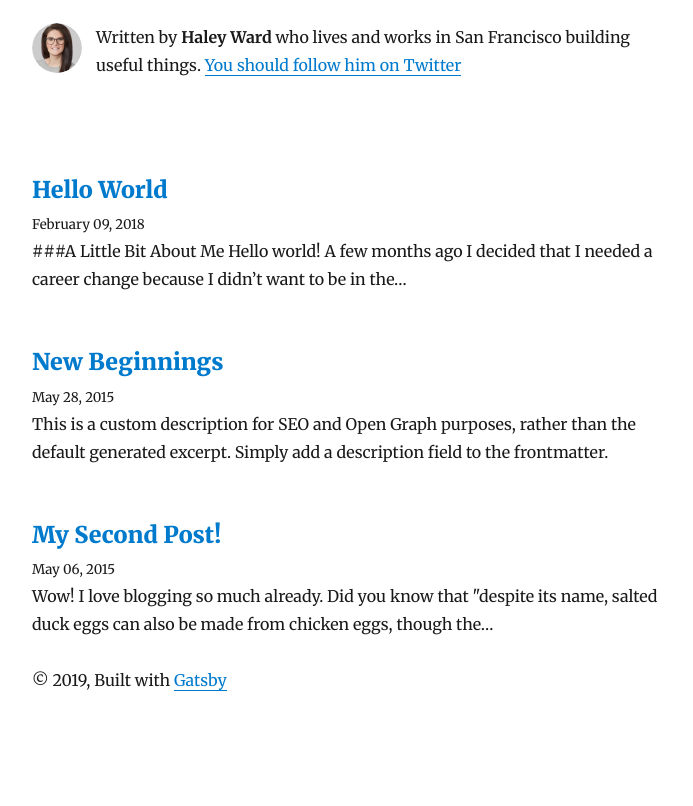
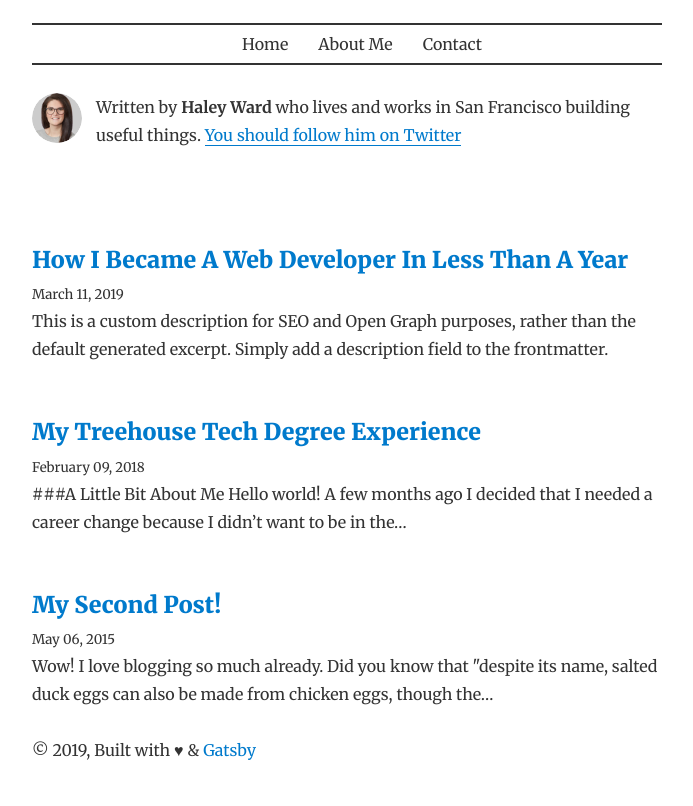
Before and after one commit to HaleyWardo/me, a Gatsby site: page / in a window 1280 px wide. Shown: the part 131-937 px from the top of the page, without its empty margins (293-986 px from the left). Before the commit the page ends 867 px from the top, so only its background shows below. Built offline with nearby package versions, Linux system fonts and the light colour scheme; Gatsby itself is replaced by a stand-in of ours; some packages are replaced by stand-ins of ours.

Commit message:
Add main navigation and initial blogs

```diff
--- a/content/blog/hi-folks/index.md
+++ b/content/blog/how-I-became-a-developer-in-less-than-a-year/index.md
@@ -1,6 +1,6 @@
 ---
-title: New Beginnings
-date: "2015-05-28T22:40:32.169Z"
+title: How I Became A Web Developer In Less Than A Year
+date: "2019-03-11T22:40:32.169Z"
 description: This is a custom description for SEO and Open Graph purposes, rather than the default generated excerpt. Simply add a description field to the frontmatter.
 ---
 
--- a/content/blog/hello-world/index.md
+++ b/content/blog/treehouse-td-experience/index.md
@@ -1,5 +1,5 @@
 ---
-title: Hello World
+title: My Treehouse Tech Degree Experience
 date: "2018-02-09T22:12:03.284Z"
 ---
 
@@ -23,7 +23,7 @@ and I listened to them. So when I decided I was definitely going to try and lear
 
 What I didn’t know about Treehouse was that they came out with a tech degree program. There isn’t a lot of feedback regarding the tech degree program other than their website, so I decided to do a little research. I found a couple Medium posts, but nothing that convinced me… until I found a YouTube video.
 
-**Update:** Unfortunately, SkyeDevelops YouTube channel is no longer active.
+**Update:** Unfortunately, Skyedevelops YouTube channel is no longer active.
 
 In the video, she went through her experience the first day, first week, and first month. After seeing her reaction and how it made her feel, I decided I was going to do it!
 
--- a/src/components/layout.js
+++ b/src/components/layout.js
@@ -11,11 +11,14 @@ class Layout extends React.Component {
 
     if (location.pathname === rootPath) {
       header = (
+        <div>
           <h1
             style={{
               ...scale(1.5),
               marginBottom: rhythm(1.5),
               marginTop: 0,
+              justifyContent: `center`,
+              display: `flex`
             }}
           >
             <Link
@@ -29,6 +32,55 @@ class Layout extends React.Component {
               {title}
             </Link>
           </h1>
+          <nav>
+            <ul
+              style={{
+                display: `flex`,
+                listStyle: `none`,
+                justifyContent: `center`,
+                borderTop: `2px solid #333333`,
+                borderBottom: `2px solid #333333`
+              }}>
+              <li
+                style={{
+                  marginBottom: `0`,
+                  padding: `5px 0`}}>
+                <a
+                  href="#"
+                  style={{
+                    boxShadow: `none`,
+                    textDecoration: `none`,
+                    color: `inherit`,
+                    paddingLeft: `30px`
+                  }}>Home</a>
+              </li>
+              <li
+                style={{
+                  marginBottom: `0`,
+                  padding: `5px 0`}}>
+                <a href="#"
+                style={{
+                  boxShadow: `none`,
+                  textDecoration: `none`,
+                  color: `inherit`,
+                  paddingLeft: `30px`
+                }}>About Me</a>
+              </li>
+              <li
+                style={{
+                  marginBottom: `0`,
+                  padding: `5px 0`}}>
+                <a href="#"
+                style={{
+                  boxShadow: `none`,
+                  textDecoration: `none`,
+                  color: `inherit`,
+                  paddingLeft: `30px`
+                }}>Contact</a>
+              </li>
+            </ul>
+          </nav>
+        </div>
       )
     } else {
       header = (
@@ -58,14 +110,19 @@ class Layout extends React.Component {
           marginRight: `auto`,
           maxWidth: rhythm(24),
           padding: `${rhythm(1.5)} ${rhythm(3 / 4)}`,
+          color: '#333333'
         }}
       >
         <header>{header}</header>
         <main>{children}</main>
         <footer>
-          © {new Date().getFullYear()}, Built with
+          © {new Date().getFullYear()}, Built with &hearts; &
           {` `}
-          <a href="https://www.gatsbyjs.org">Gatsby</a>
+          <a
+            style={{
+              boxShadow: 'none',
+            }}
+            href="https://www.gatsbyjs.org">Gatsby</a>
         </footer>
       </div>
     )
```
Also changed, not shown: content/blog/treehouse-td-experience/salty_egg.jpg (renamed from content/blog/hello-world/salty_egg.jpg). Lines whose indentation alone changed are shown as unchanged.
